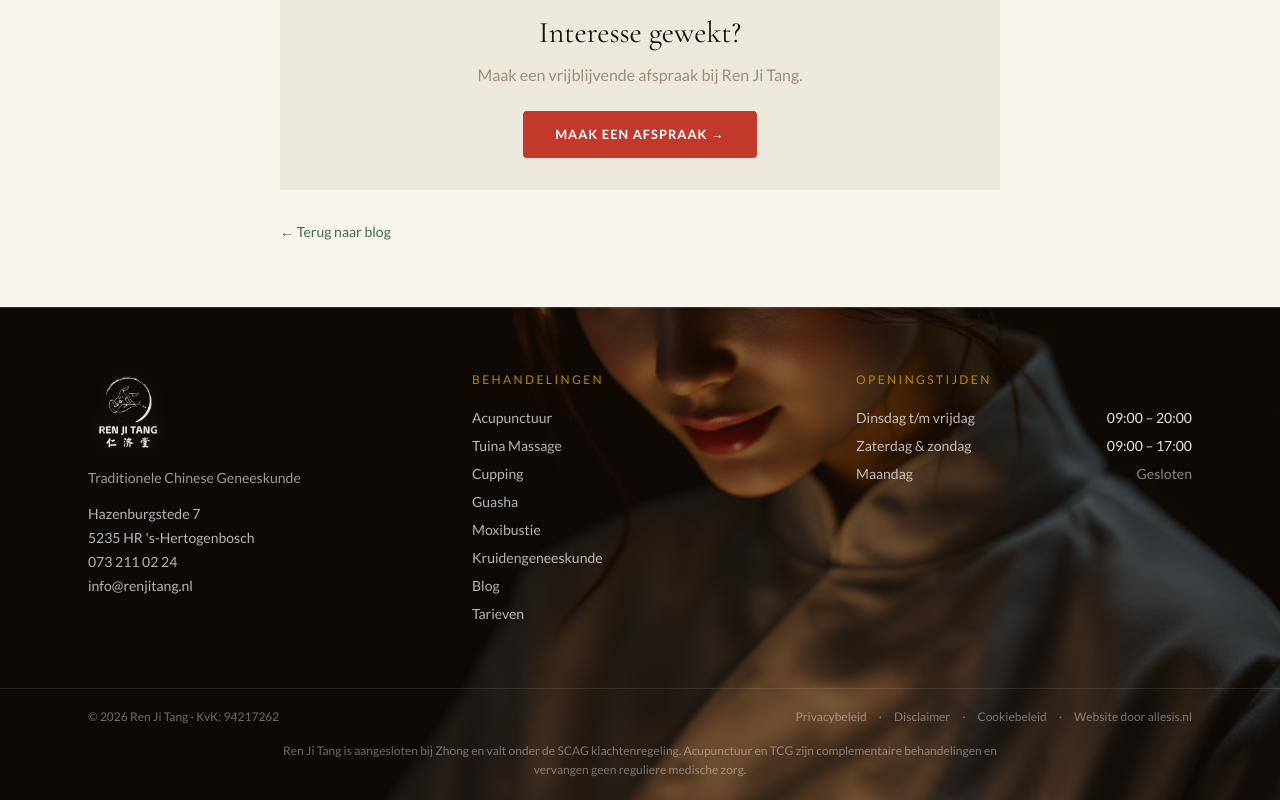
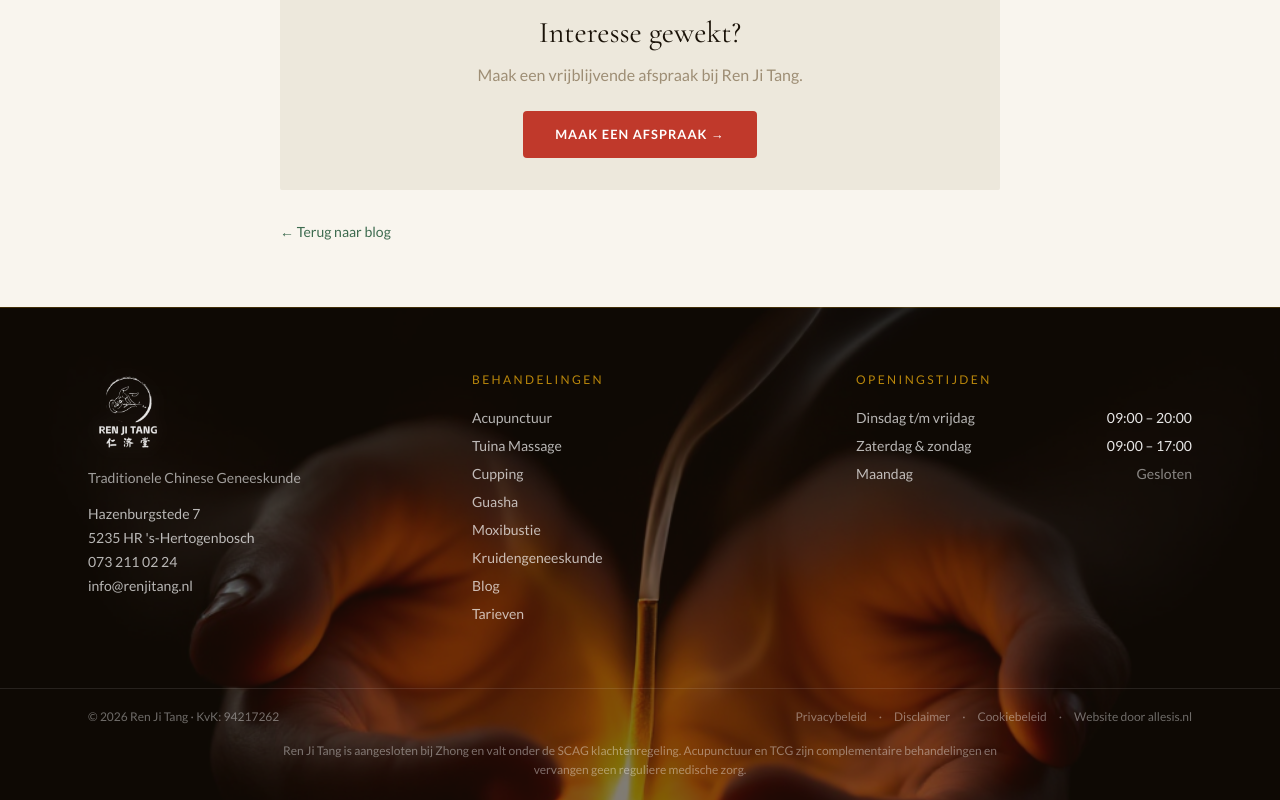
Before and after one commit to renjitangdenbosch-next/renjitang-next, a Next.js app: page /blog/wat-is-acupunctuur in a window 1280 px wide. Shown: the part 1504-2304 px from the top of the page. Built offline with nearby package versions, Linux system fonts and the light colour scheme; no server answers.

Commit message:
add footer-3.png

```diff
--- a/components/layout/Footer.tsx
+++ b/components/layout/Footer.tsx
@@ -6,7 +6,7 @@ export function Footer() {
       {/* === ACHTERGROND === */}
       <div className="absolute inset-0">
         <Image
-          src="/images/footer-image.png"
+          src="/images/footer-3.png"
           alt=""
           fill
           className="object-cover object-center"
```
Also changed, not shown: public/images/footer-3.png (added).
